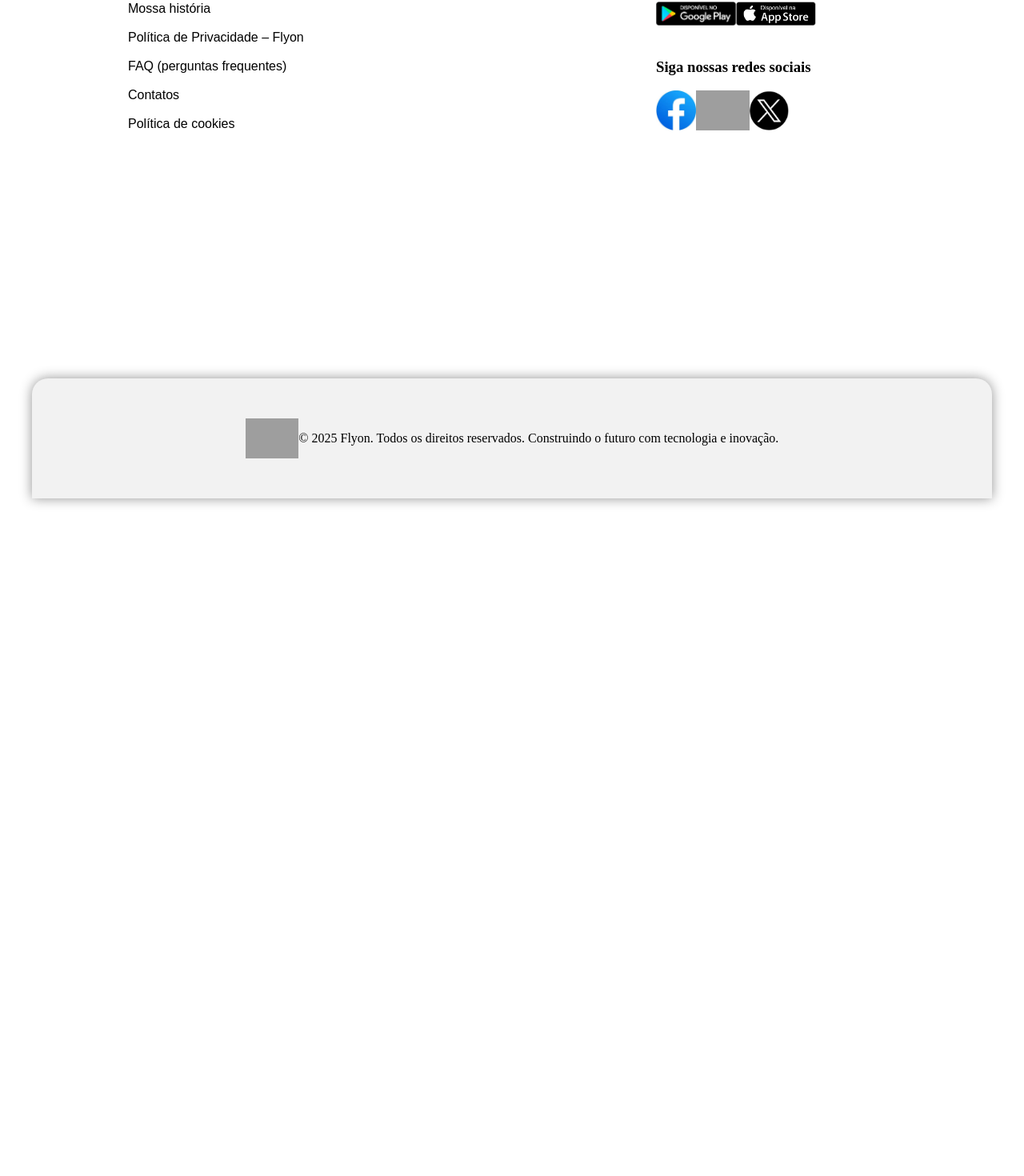
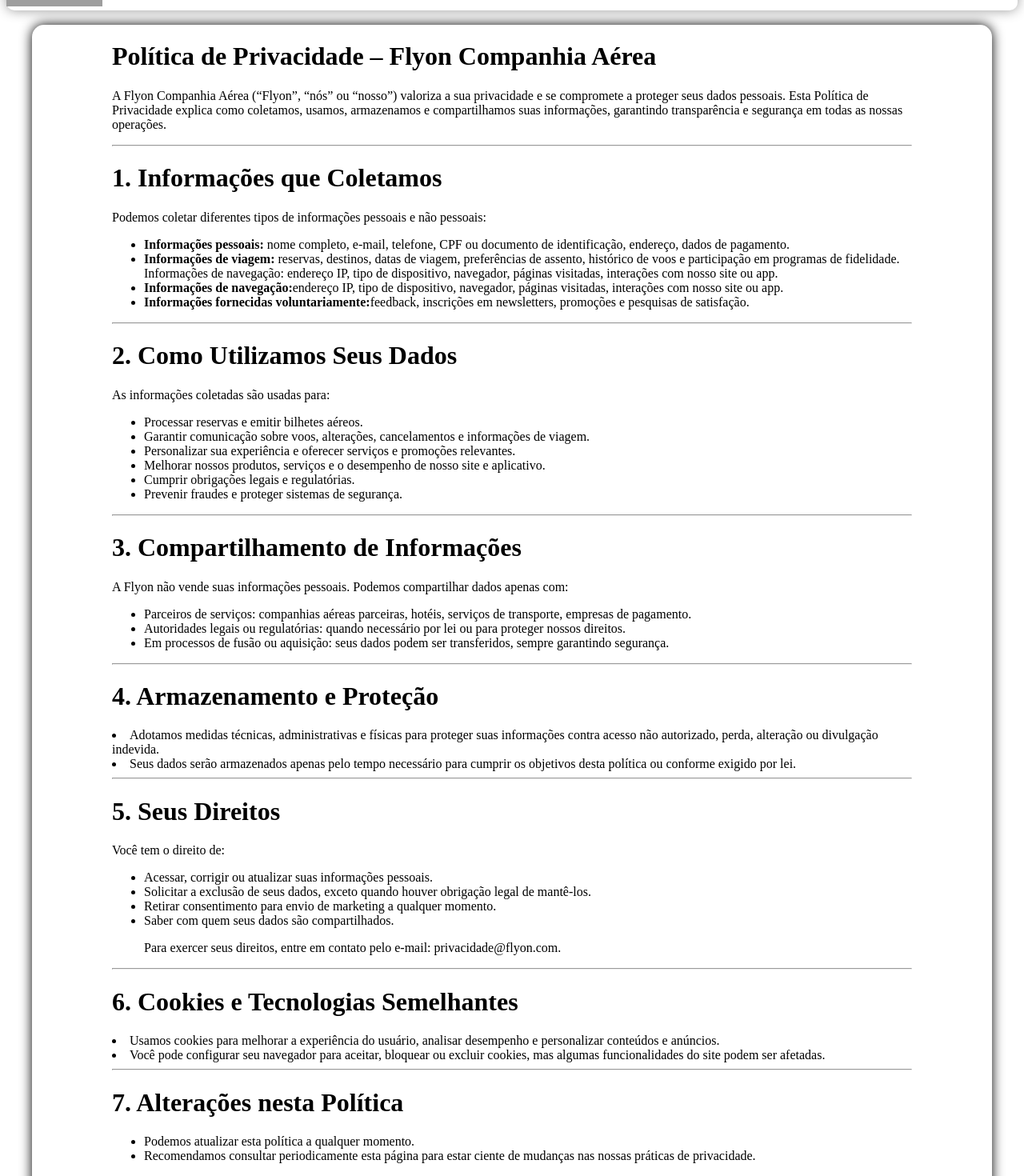
Before and after one commit to GuilhermeHenrike/Projeto_Bernardino, an Angular app: page /pprivacidade in a window 1280 px wide. Before the commit this address led to /. Shown: the part 95-1565 px from the top of the page at 80% size. Before the commit the page ends 800 px from the top, so only its background shows below. Built offline with nearby package versions, Linux system fonts and the light colour scheme; grey boxes are pictures that could not be loaded.

Commit message:
tela de politica de privacidade adicionada e caminho criado

```diff
--- a/src/app/app.component.ts
+++ b/src/app/app.component.ts
@@ -9,6 +9,7 @@ import { BagagemComponent } from "./bagagem/bagagem.component";
 import { AnuncioComponent } from './anuncio/anuncio.component';
 import { OpcoesMainComponent } from './opcoes-main/opcoes-main.component';
 import { PoliticaCooksComponent } from './politica-cooks/politica-cooks.component';
+import { PoliticaDePrivacidadeComponent } from './politica-de-privacidade/politica-de-privacidade.component';
 
 
 @Component({
--- a/src/app/app.routes.ts
+++ b/src/app/app.routes.ts
@@ -8,6 +8,7 @@ import { CarrosselComponent } from './carrossel/carrossel.component';
 import { HomeComponent } from './home/home.component';
 import { MossaHistoriaComponent } from './mossa-historia/mossa-historia.component';
 import { PoliticaCooksComponent } from './politica-cooks/politica-cooks.component';
+import { PoliticaDePrivacidadeComponent } from './politica-de-privacidade/politica-de-privacidade.component';
 
 export const routes: Routes = [
     { path: "opcoes-main", component: OpcoesMainComponent},
@@ -16,6 +17,6 @@ export const routes: Routes = [
     { path: "informacoes", component: InformacoesComponent},
     { path: '', component: HomeComponent},
     { path: "historia", component: MossaHistoriaComponent},
-    {path: "cooks", component: PoliticaCooksComponent}
-
+    {path: "cooks", component: PoliticaCooksComponent},
+    {path: "pprivacidade", component: PoliticaDePrivacidadeComponent}
 ];
--- /dev/null
+++ b/src/app/politica-de-privacidade/politica-de-privacidade.component.css
@@ -0,0 +1,17 @@
+.caixa{
+    box-shadow: 0px 0px 15px black;
+    width: 1200px;
+    height: 1630px;
+    display: flex;
+    margin-left: auto;
+    margin-right: auto;
+    border-radius: 15px;
+}
+
+.texto{
+    display: block;
+    height: 1100px;
+    width: 1000px;
+    margin-left: auto;
+    margin-right: auto;
+}
--- /dev/null
+++ b/src/app/politica-de-privacidade/politica-de-privacidade.component.html
@@ -0,0 +1,68 @@
+<app-header-alternativo></app-header-alternativo>
+<br>
+<div class="caixa">
+    <div class="texto">
+        <h1>Política de Privacidade – Flyon Companhia Aérea</h1>
+        <p>A Flyon Companhia Aérea (“Flyon”, “nós” ou “nosso”) valoriza a sua privacidade e se compromete a proteger seus dados pessoais. Esta Política de Privacidade explica como coletamos, usamos, armazenamos e compartilhamos suas informações, garantindo transparência e segurança em todas as nossas operações.</p>
+        <hr>
+        <h1>1. Informações que Coletamos</h1>
+        <p>Podemos coletar diferentes tipos de informações pessoais e não pessoais:</p>
+        <ul>
+            <li><b>Informações pessoais:</b> nome completo, e-mail, telefone, CPF ou documento de identificação, endereço, dados de pagamento.</li>
+            <li><b>Informações de viagem:</b> reservas, destinos, datas de viagem, preferências de assento, histórico de voos e participação em programas de fidelidade. Informações de navegação: endereço IP, tipo de dispositivo, navegador, páginas visitadas, interações com nosso site ou app.</li>
+            <li><b>Informações de navegação:</b>endereço IP, tipo de dispositivo, navegador, páginas visitadas, interações com nosso site ou app.</li>
+            <li><b>Informações fornecidas voluntariamente:</b>feedback, inscrições em newsletters, promoções e pesquisas de satisfação.</li>
+        </ul>
+        <hr>
+        <h1>2. Como Utilizamos Seus Dados</h1>
+        <p>As informações coletadas são usadas para:</p>
+        <ul>
+            <li>Processar reservas e emitir bilhetes aéreos.</li>
+            <li>Garantir comunicação sobre voos, alterações, cancelamentos e informações de viagem.</li>
+            <li>Personalizar sua experiência e oferecer serviços e promoções relevantes.</li>
+            <li>Melhorar nossos produtos, serviços e o desempenho de nosso site e aplicativo.</li>
+            <li>Cumprir obrigações legais e regulatórias.</li>
+            <li>Prevenir fraudes e proteger sistemas de segurança.</li>
+        </ul>
+        <hr>
+        <h1>3. Compartilhamento de Informações</h1>
+        <p>A Flyon não vende suas informações pessoais. Podemos compartilhar dados apenas com:</p>
+        <ul>
+            <li>Parceiros de serviços: companhias aéreas parceiras, hotéis, serviços de transporte, empresas de pagamento.</li>
+            <li>Autoridades legais ou regulatórias: quando necessário por lei ou para proteger nossos direitos.</li>
+            <li>Em processos de fusão ou aquisição: seus dados podem ser transferidos, sempre garantindo segurança.</li>
+        </ul>
+        <hr>
+        <h1>4. Armazenamento e Proteção</h1>
+        <li>Adotamos medidas técnicas, administrativas e físicas para proteger suas informações contra acesso não autorizado, perda, alteração ou divulgação indevida.</li>
+        <li>Seus dados serão armazenados apenas pelo tempo necessário para cumprir os objetivos desta política ou conforme exigido por lei.</li>
+        <hr>
+        <h1>5. Seus Direitos</h1>
+        <p>Você tem o direito de:</p>
+        <ul>
+            <li>Acessar, corrigir ou atualizar suas informações pessoais.</li>
+            <li>Solicitar a exclusão de seus dados, exceto quando houver obrigação legal de mantê-los.</li>
+            <li>Retirar consentimento para envio de marketing a qualquer momento.</li>
+            <li>Saber com quem seus dados são compartilhados.</li>
+            <p>Para exercer seus direitos, entre em contato pelo e-mail: privacidade&#64;flyon.com.</p>
+        </ul>
+        <hr>
+        <h1>6. Cookies e Tecnologias Semelhantes</h1>
+        <li>Usamos cookies para melhorar a experiência do usuário, analisar desempenho e personalizar conteúdos e anúncios.</li>
+        <li>Você pode configurar seu navegador para aceitar, bloquear ou excluir cookies, mas algumas funcionalidades do site podem ser afetadas.</li>
+        <hr>
+        <h1>7. Alterações nesta Política</h1>
+        <ul>
+            <li>Podemos atualizar esta política a qualquer momento.</li>
+            <li>Recomendamos consultar periodicamente esta página para estar ciente de mudanças nas nossas práticas de privacidade.</li>
+        </ul>
+        <hr>
+        <h1>8. Contato</h1>
+        <p>Para dúvidas ou solicitações relacionadas à privacidade:</p>
+        <p>
+            Flyon Companhia Aérea <br>
+            E-mail: privacidade&#64;flyon.com <br>
+            Telefone: 0800-123-456 <br>
+        </p>
+    </div>
+</div>
--- a/src/app/rodape/rodape.component.html
+++ b/src/app/rodape/rodape.component.html
@@ -3,7 +3,7 @@
     <div class="textos">
         <h3>Quem somos</h3>
         <a routerLink="/historia">Mossa história</a><br> <br>
-        <a href="">Política de Privacidade – Flyon</a> <br> <br>
+        <a routerLink="/pprivacidade">Política de Privacidade – Flyon</a> <br> <br>
         <a href="">FAQ (perguntas frequentes)</a> <br> <br>
         <a href="">Contatos</a> <br> <br>
         <a routerLink="/cooks">Política de cookies</a> <br><br>
```
Also changed, not shown: src/app/politica-de-privacidade/politica-de-privacidade.component.ts (added, +12 -0 lines), src/app/app.component.html (line endings or trailing spaces), 1 other file (tests, documents, lock files or other folders).
